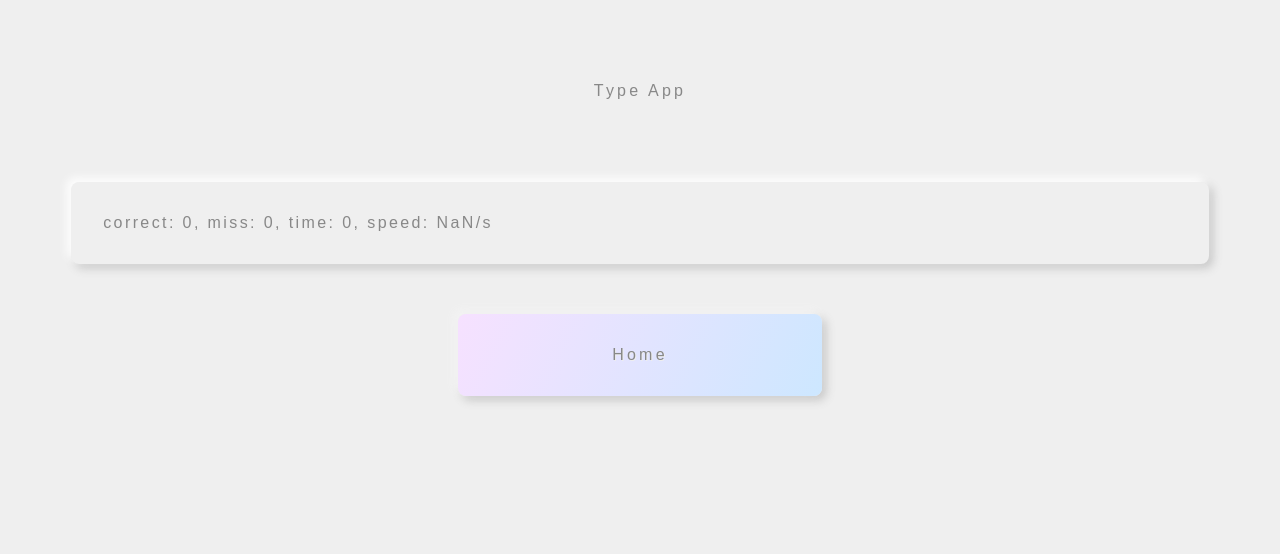
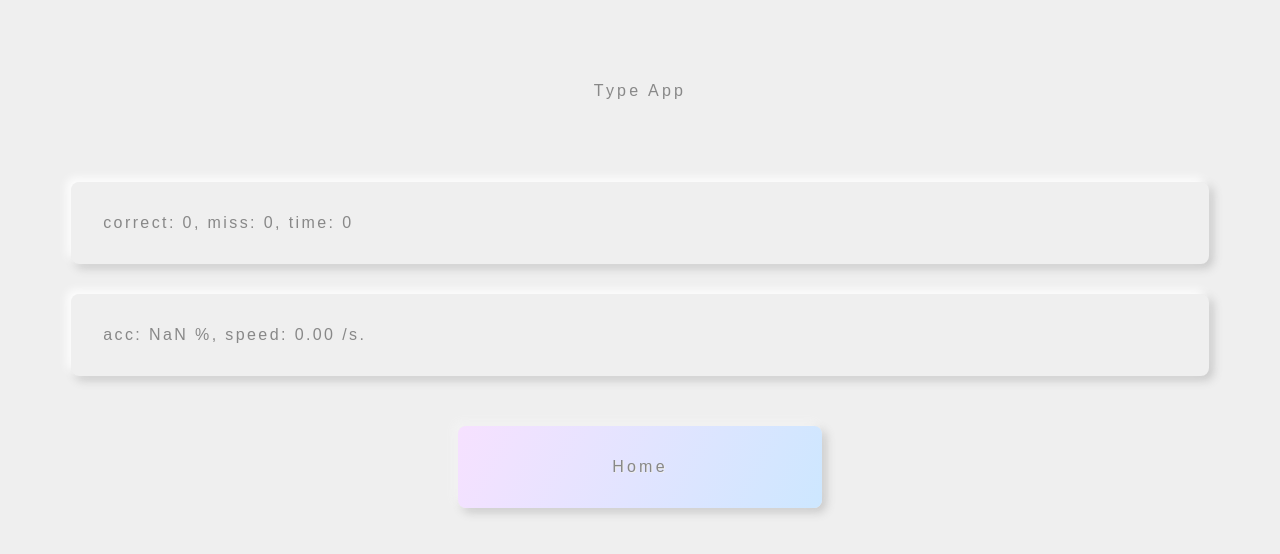
Before and after one commit to tf63/next-type-app, a Next.js app in the folder frontend/: page /result in a window 1280 px wide. Shown: the top 554 px of the page. Built offline with nearby package versions, Linux system fonts and the light colour scheme.

Commit message:
minor change

```diff
--- a/frontend/pages/game.tsx
+++ b/frontend/pages/game.tsx
@@ -145,7 +145,6 @@ const Game: NextPage = () => {
                     <TypeSystem />
                 </TypeContext.Provider>
             </GameContext.Provider>
-            <LinkedButton href="/result" text="Result" color="blue" />
             {`correct: ${correct}, miss: ${miss}, time: ${timer}`}
         </main>
     )
--- a/frontend/pages/result.tsx
+++ b/frontend/pages/result.tsx
@@ -17,9 +17,11 @@ const Result: NextPage = () => {
     }, [])
     return (
         <main>
-            <Card>{`correct: ${resultState.correct}, miss: ${resultState.miss}, time: ${resultState.timer}, speed: ${(
-                resultState.correct / resultState.timer
-            ).toFixed(2)}/s`}</Card>
+            <Card>{`correct: ${resultState.correct}, miss: ${resultState.miss}, time: ${resultState.timer}`}</Card>
+            <Card>{`acc: ${(100 * resultState.correct) / (resultState.correct + resultState.miss)} %, speed: ${(
+                resultState.correct /
+                (resultState.timer + 0.000001)
+            ).toFixed(2)} /s.`}</Card>
             <LinkedButton href="/" text="Home" color="blue" />
         </main>
     )
```
